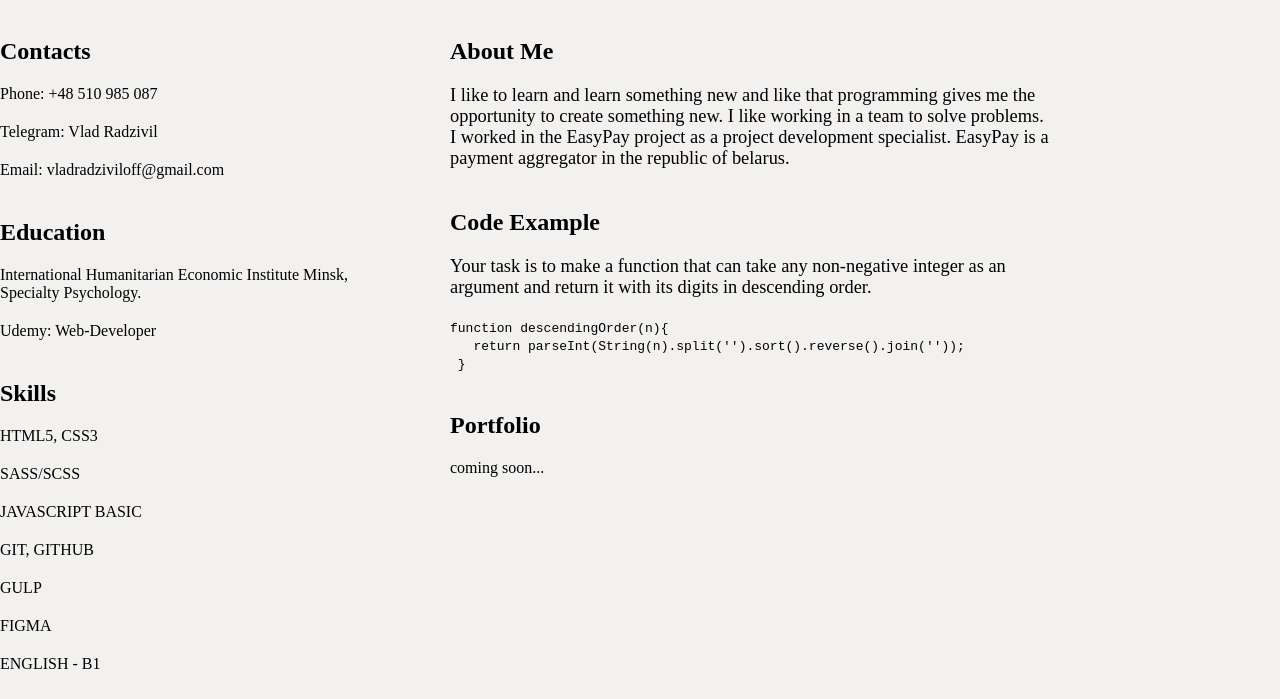
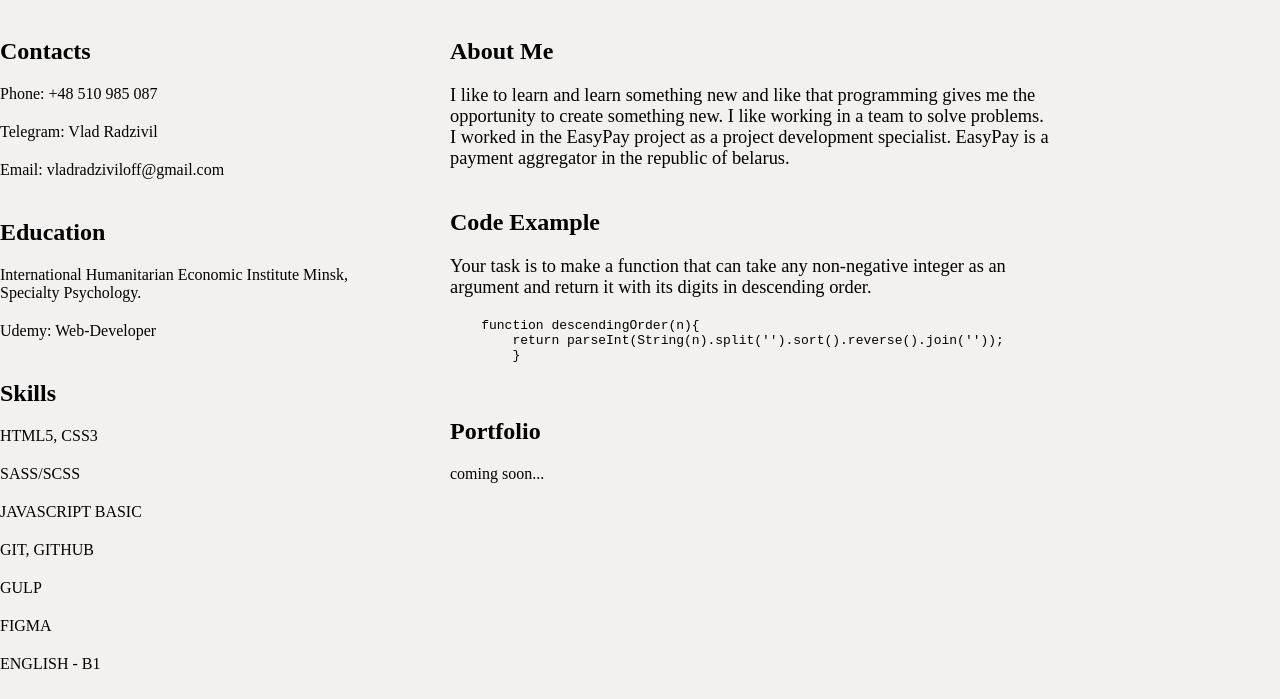
Before and after one commit to Radzivil95/rsschool-cv, a plain HTML site: page index.html in a window 1280 px wide. Shown: the part 618-1317 px from the top of the page. Drawn offline with Linux system fonts and the light colour scheme.

Commit message:
fix: fixed validation error

```diff
--- a/index.html
+++ b/index.html
@@ -73,9 +73,11 @@
                         <p class="code__descr">Your task is to make a function that can take any non-negative integer as an argument and return it with its digits in descending order.</p>
                         <div class="code__example">
                             <code>
-                                function descendingOrder(n){ <br>
-                                &nbsp&nbsp return parseInt(String(n).split('').sort().reverse().join('')); <br>
-                                &nbsp}
+                                <pre>
+    function descendingOrder(n){
+        return parseInt(String(n).split('').sort().reverse().join(''));
+        }
+                                </pre>
                             </code>
                         </div>
                     </section>
```
